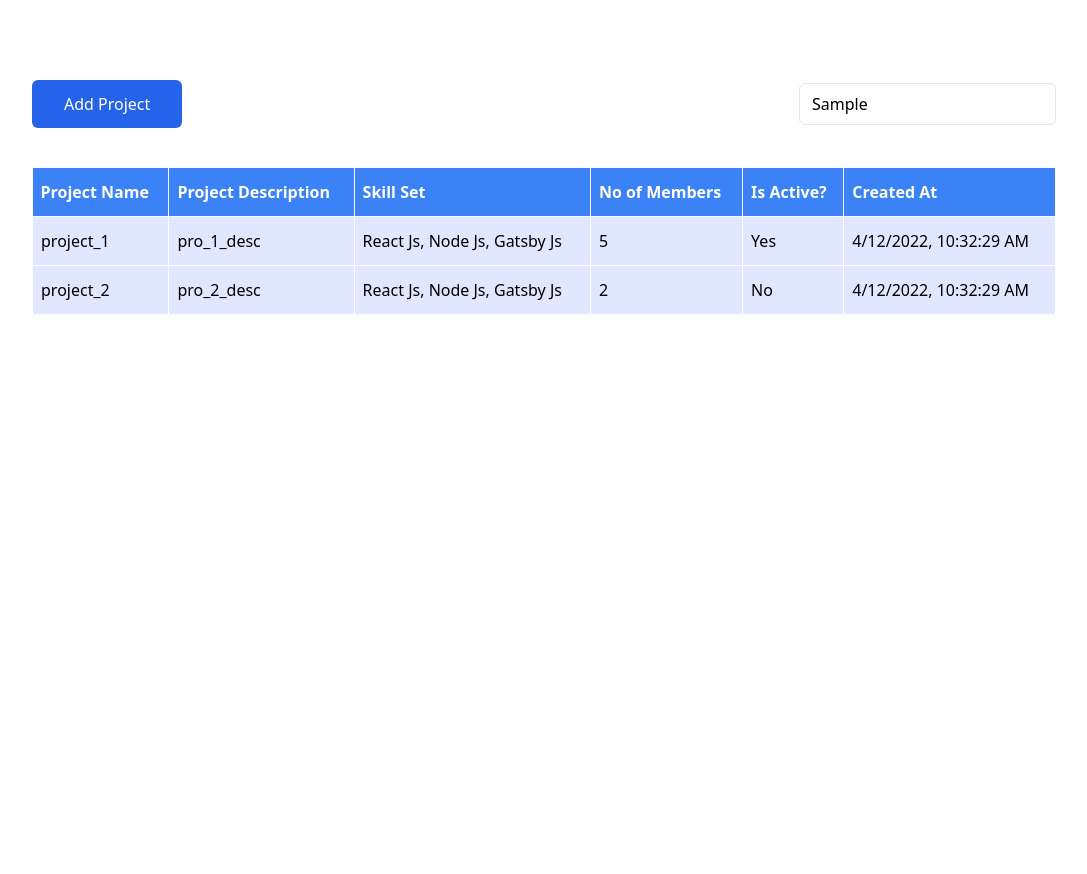
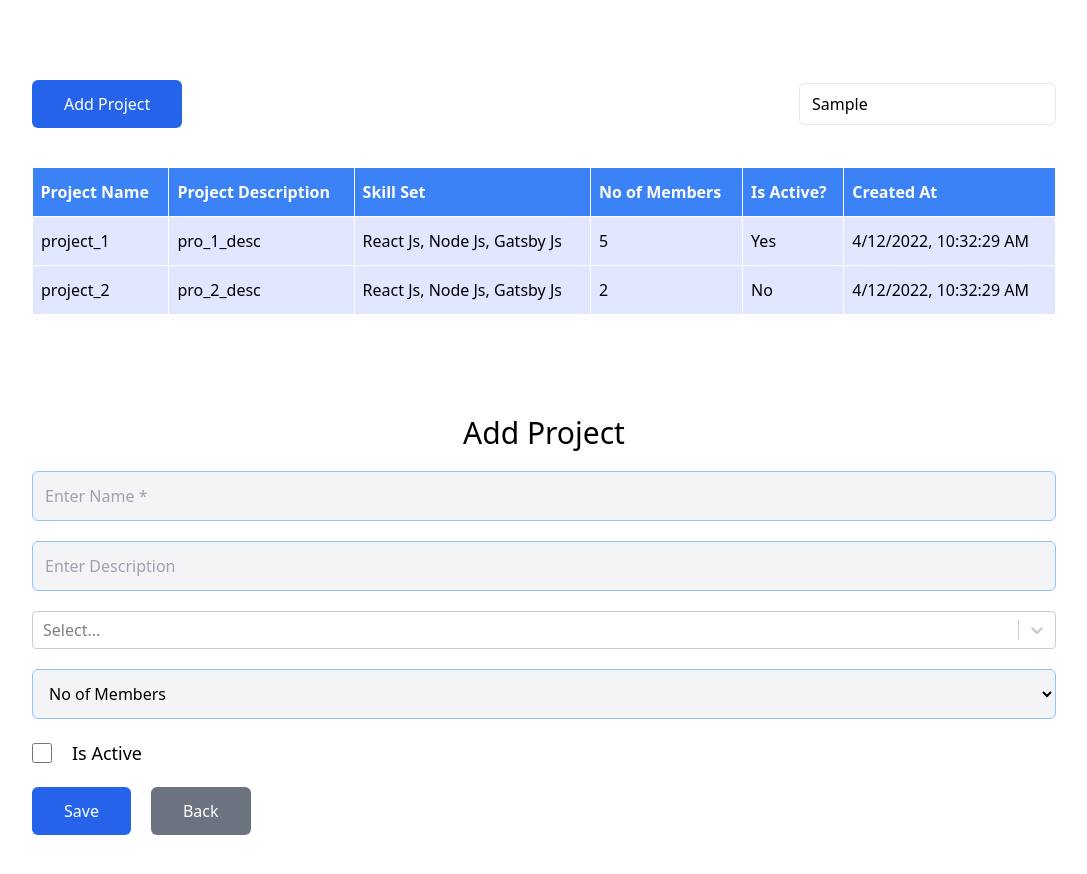
Before and after one commit to professionalchandru/TE-Assignment, a React (Create React App) app: page / in a window 1280 px wide. Both pictures are taken after typing "Sample" into the empty fields and a click on the button "Add Project". Shown: the top 874 px of the page, without its empty margins (96-1183 px from the left). Built offline with nearby package versions, Linux system fonts and the light colour scheme.

Commit message:
form tailwind css added

```diff
--- a/src/App.jsx
+++ b/src/App.jsx
@@ -62,7 +62,7 @@ const App = () => {
     <div><Toaster/></div>
 
     {/* Table Section */}
-    <section className='w-screen h-screen bg-white'>
+    <section className='w-screen h-full bg-white'>
 
       {/* Top section */}
       <div className='w-4/5 mt-20 mx-auto flex items-center justify-between'>
--- a/src/components/AddProject.jsx
+++ b/src/components/AddProject.jsx
@@ -59,7 +59,74 @@ const AddProject = ({setDataArray, setShowAddProject, setError}) => {
 
   return (
       <>
+        {/* Add Project Component */}
+        <div className='w-4/5 mx-auto py-10 '>
+
+            <h1 className='text-3xl py-5 text-center text-black font-medium'>
+                Add Project
+            </h1>
+
+
+            <form onSubmit={(e) => handleSubmit(e)} className="flex flex-col space-y-5">
+                <TextInput
+                    type="text"
+                    placeholder="Enter Name *"
+                    value={name}
+                    required={true}
+                    onChange={ (e) => setName(e.target.value) }
+                />
+
+                <TextInput
+                    type="text"
+                    placeholder="Enter Description"
+                    value={desc}
+                    required={false}
+                    onChange={ (e) => setDesc(e.target.value) }
+                />
+
+                <Select options={options} isMulti
+                    onChange={(e) => handleMultiChange(e)}
+                    value={skills}
+                    styles={{width: '50%'}}
+                />
+
+                <select
+                    className=" w-full px-3 py-3 rounded-md border border-blue-300 focus:outline-none focus:ring-2 focus:ring-blue-500 bg-gray-100 focus:bg-white"
+                    value={member}
+                    onChange={ (e) => setMember(e.target.value) }
+                >
+                    <option>No of Members</option>
+                    <option value="1">1</option>
+                    <option value="2">2</option>
+                    <option value="3">3</option>
+                    <option value="4">4</option>
+                    <option value="5">5 or 5+</option>
+                </select>
+
+                <div className='inline-flex items-center space-x-5'>
+                    <input type="checkbox" className='w-5 h-5' name='check' id='check' value={isActive} onChange={ (e) => setIsActive(!isActive) } />
+                    <label for="check" className='text-lg text-black font-normal'>Is Active</label>
+                </div>
+
+                <div className='flex flex-row items-center space-x-5'>
+                    <button type='submit'
+                        className=" px-8 py-3 bg-blue-600 text-white font-medium text-base rounded-md"
+                        >
+                        Save
+                    </button>
+
+                    <button type='reset'
+                        className=" px-8 py-3 bg-gray-500 text-white font-medium text-base rounded-md"
+                        onClick={() => setShowAddProject(false)}
+                    >
+                        Back
+                    </button>
+                </div>
+            </form>
+        </div>
+
       </>
+  )
 
     // Add Project Component
     // <div className='container' >
@@ -101,7 +168,14 @@ const AddProject = ({setDataArray, setShowAddProject, setError}) => {
     //         </Button>
     //     </Form>
     // </div>
-  )
+}
+
+const TextInput = ({type, placeholder, value, onChange, required}) => {
+    return(
+        <>
+            <input required={required} type={type} placeholder={placeholder} value={value} onChange={onChange} className=" w-full px-3 py-3 rounded-md border border-blue-300 focus:outline-none focus:ring-2 focus:ring-blue-500 bg-gray-100 focus:bg-white"  />
+        </>
+    )
 }
 
 export default AddProject
```
